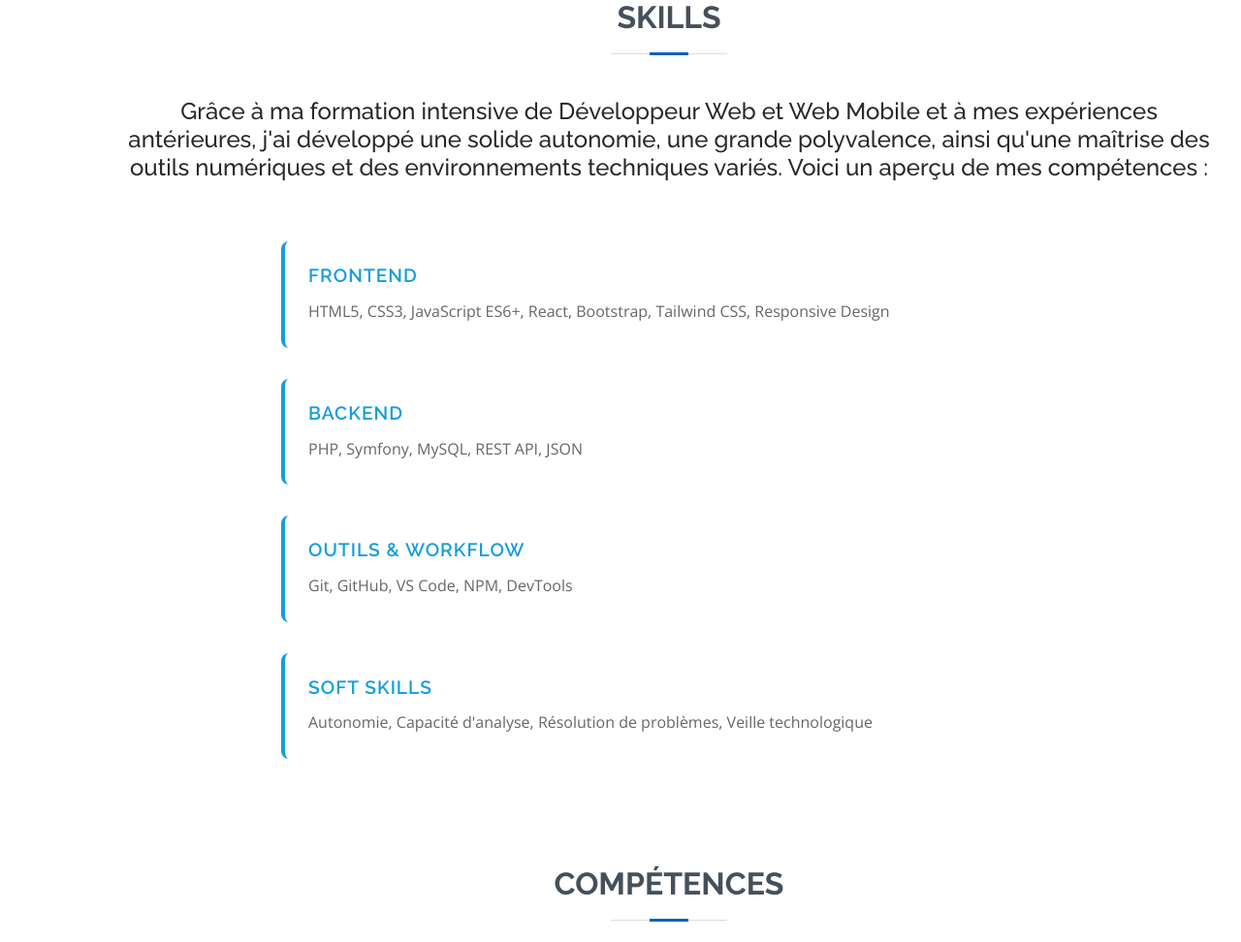
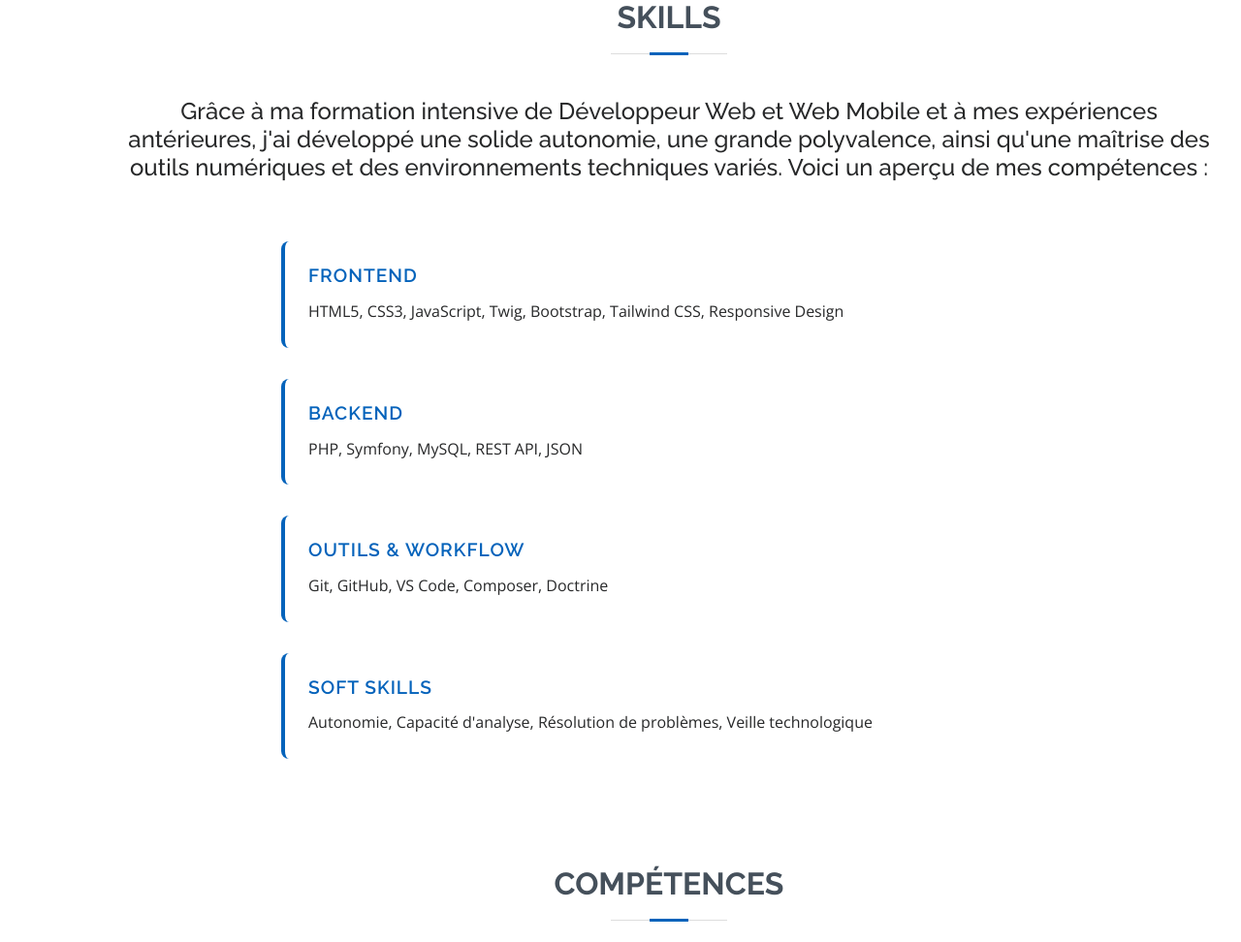
Before and after one commit to GuillaumeReb/portfolio, a PHP site: page / in a window 1280 px wide. Shown: the part 1651-2623 px from the top of the page at 97% size. Run offline with PHP 8.4, Linux system fonts and the light colour scheme; some libraries are stand-ins or nearby versions.

Commit message:
Ajout de style a la section SKILLS

```diff
--- a/assets/css/style.css
+++ b/assets/css/style.css
@@ -550,7 +550,16 @@ section {
   padding: 1.5rem;
   background: rgba(255, 255, 255, 0.05);
   border-radius: 8px;
-  border-left: 4px solid #149ddd; /* Utilisez votre couleur principale */
+  border-left: 4px solid #0563bb; /* Utilise couleur principale */
+  transition: all 0.3s ease;
+  cursor: pointer;
+}
+
+.skill-category:hover {
+  transform: scale(1.05);
+  background: rgba(255, 255, 255, 0.08);
+  box-shadow: 0 8px 25px rgba(0, 0, 0, 0.1);
+  border-left-width: 6px;
 }
 
 .skill-category:last-child {
@@ -558,7 +567,7 @@ section {
 }
 
 .category-title {
-  color: #149ddd; /* Utilisez votre couleur principale */
+  color: #0563bb; /* Utilise couleur principale */
   font-size: 1.2rem;
   font-weight: 600;
   margin-bottom: 0.8rem;
@@ -569,7 +578,7 @@ section {
 .skills-list {
   font-size: 1rem;
   line-height: 1.6;
-  color: #666; /* Adaptez selon votre thème */
+  /* color: #666; */
   margin: 0;
 }
 
--- a/index.php
+++ b/index.php
@@ -292,7 +292,7 @@ if ($_SERVER['REQUEST_METHOD'] === 'POST') {
     <div class="skills-content">
       <div class="skill-category">
         <h5 class="category-title">Frontend</h5>
-        <p class="skills-list">HTML5, CSS3, JavaScript ES6+, React, Bootstrap, Tailwind CSS, Responsive Design</p>
+        <p class="skills-list">HTML5, CSS3, JavaScript, Twig, Bootstrap, Tailwind CSS, Responsive Design</p>
       </div>
 
       <div class="skill-category">
@@ -302,7 +302,7 @@ if ($_SERVER['REQUEST_METHOD'] === 'POST') {
 
       <div class="skill-category">
         <h5 class="category-title">Outils & Workflow</h5>
-        <p class="skills-list">Git, GitHub, VS Code, NPM, DevTools</p>
+        <p class="skills-list">Git, GitHub, VS Code, Composer, Doctrine</p>
       </div>
 
       <div class="skill-category">
@@ -324,7 +324,7 @@ if ($_SERVER['REQUEST_METHOD'] === 'POST') {
             d'autant plus lorsque l'on s'investit, que l'on est curieux et passionné.
           </p>
         </div>
-        <!--Rajouter la possibilité de télécharger mon cv en pdf-->
+
         <div class="row">
           <div class="col-lg-6">
             <h3 class="resume-title">Formation</h3>
```
